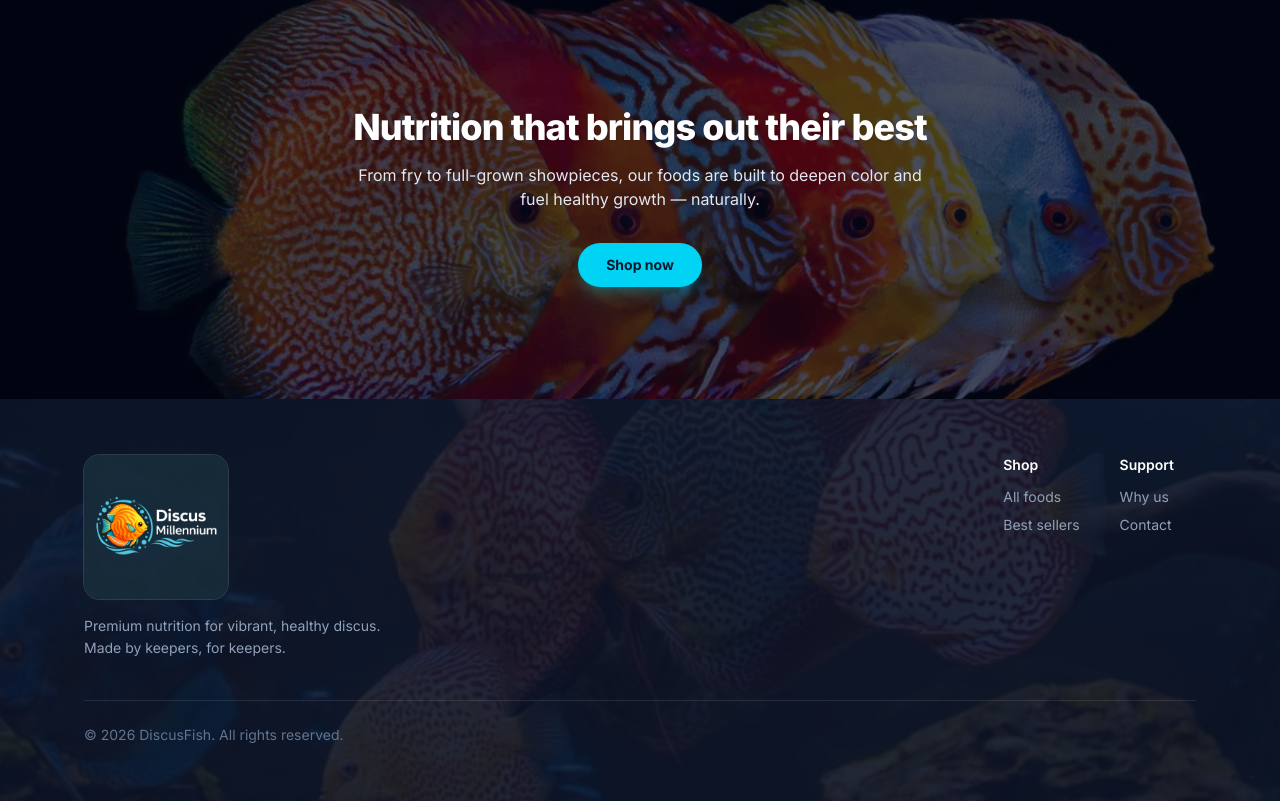
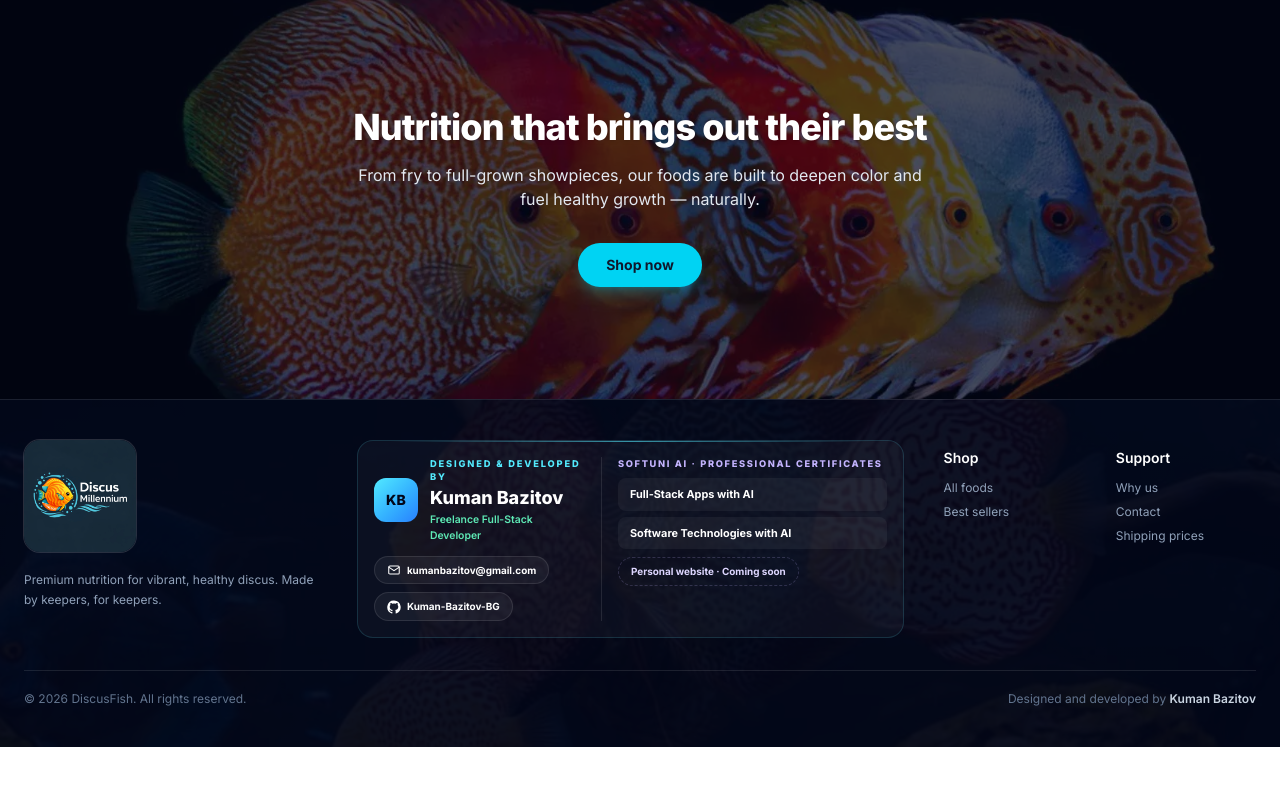
Before and after one commit to discusmilenium1811/Discus-Fish, a React (Vite) app: page / in a window 1280 px wide. Shown: the part 3032-3833 px from the top of the page. After the commit the page ends 3779 px from the top, so only its background shows below. Built offline with nearby package versions, Linux system fonts and the light colour scheme; no server answers; the database is empty.

Commit message:
Feat: enhance footer with creator information and new translations

```diff
--- a/src/components/Footer.tsx
+++ b/src/components/Footer.tsx
@@ -1,66 +1,97 @@
 import { Link } from 'react-router-dom'
 import { useTranslation } from '../i18n/LanguageContext'
 
+const CERTIFICATES = ['Full-Stack Apps with AI', 'Software Technologies with AI']
+
 export function Footer() {
   const { t } = useTranslation()
+
   return (
-    <footer id="footer" className="bg-slate-900/70 text-slate-300">
-      <div className="mx-auto max-w-6xl px-5 py-14">
-        <div className="flex flex-col items-start justify-between gap-8 sm:flex-row">
+    <footer id="footer" className="border-t border-white/10 bg-slate-950/85 text-slate-300">
+      <div className="mx-auto max-w-7xl px-5 py-10 sm:px-6">
+        <div className="grid items-start gap-8 lg:grid-cols-[0.75fr_1.4fr_0.8fr] lg:gap-10">
           <div className="max-w-xs">
-            <div className="flex items-center">
+            <Link to="/" className="inline-flex items-center" aria-label="DiscusFish home">
               <img
                 src="/pictures/Logo/viber_image_2026-06-20_16-16-33-937.jpg"
                 alt="DiscusFish logo"
-                className="h-28 w-auto rounded-2xl object-contain ring-1 ring-white/15 sm:h-36"
+                className="h-24 w-auto rounded-2xl object-contain ring-1 ring-white/15 sm:h-28"
               />
-            </div>
-            <p className="mt-4 text-sm leading-relaxed text-slate-400">
-              {t('footer.tagline')}
-            </p>
+            </Link>
+            <p className="mt-3 text-xs leading-5 text-slate-400">{t('footer.tagline')}</p>
           </div>
 
-          <div className="grid grid-cols-2 gap-10 text-sm">
+          <section className="relative overflow-hidden rounded-2xl border border-cyan-300/15 bg-white/[0.035] p-4">
+            <div className="absolute inset-x-8 top-0 h-px bg-gradient-to-r from-transparent via-cyan-300/60 to-transparent" />
+            <div className="grid gap-4 sm:grid-cols-[0.85fr_1.15fr]">
+              <div>
+                <div className="flex items-center gap-3">
+                  <div className="grid h-11 w-11 shrink-0 place-items-center rounded-xl bg-gradient-to-br from-cyan-300 to-blue-500 text-sm font-black text-slate-950">KB</div>
+                  <div>
+                    <p className="text-[0.58rem] font-extrabold uppercase tracking-[0.2em] text-cyan-300">{t('footer.creatorEyebrow')}</p>
+                    <h2 className="text-lg font-black text-white">Kuman Bazitov</h2>
+                    <p className="text-[0.65rem] font-semibold text-emerald-300">{t('footer.creatorRole')}</p>
+                  </div>
+                </div>
+
+                <div className="mt-3 flex flex-col items-start gap-2">
+                  <a href="https://mail.google.com/mail/?view=cm&fs=1&to=kumanbazitov@gmail.com" target="_blank" rel="noopener noreferrer" className="inline-flex items-center gap-1.5 rounded-full border border-white/10 bg-white/5 px-3 py-1.5 text-[0.62rem] font-bold text-white transition hover:border-cyan-300/40">
+                    <MailIcon /> kumanbazitov@gmail.com
+                  </a>
+                  <a href="https://github.com/Kuman-Bazitov-BG" target="_blank" rel="noopener noreferrer" className="inline-flex items-center gap-1.5 rounded-full border border-white/10 bg-white/5 px-3 py-1.5 text-[0.62rem] font-bold text-white transition hover:border-cyan-300/40">
+                    <GitHubIcon /> Kuman-Bazitov-BG
+                  </a>
+                </div>
+              </div>
+
+              <div className="border-l border-white/10 pl-4">
+                <p className="mb-2 text-[0.58rem] font-extrabold uppercase tracking-[0.18em] text-violet-300">SoftUni AI · {t('footer.certificates')}</p>
+                <ul className="space-y-1.5">
+                  {CERTIFICATES.map((certificate) => (
+                    <li key={certificate} className="rounded-lg bg-white/5 px-3 py-2 text-[0.68rem] font-bold text-white">
+                      {certificate}
+                    </li>
+                  ))}
+                </ul>
+                <span className="mt-2 inline-flex items-center rounded-full border border-dashed border-violet-300/20 px-3 py-1.5 text-[0.62rem] font-bold text-violet-200">
+                  {t('footer.website')} · {t('footer.comingSoon')}
+                </span>
+              </div>
+            </div>
+          </section>
+
+          <div className="grid grid-cols-2 gap-8 text-sm lg:pt-2">
             <div>
               <h4 className="font-semibold text-white">{t('footer.shop')}</h4>
-              <ul className="mt-3 space-y-2 text-slate-400">
-                <li>
-                  <a href="#products" className="hover:text-teal-400">
-                    {t('footer.allFoods')}
-                  </a>
-                </li>
-                <li>
-                  <a href="#products" className="hover:text-teal-400">
-                    {t('footer.bestSellers')}
-                  </a>
-                </li>
+              <ul className="mt-3 space-y-2 text-xs text-slate-400">
+                <li><Link to="/Cataloge/Products" className="transition hover:text-teal-400">{t('footer.allFoods')}</Link></li>
+                <li><Link to="/Cataloge/Products" className="transition hover:text-teal-400">{t('footer.bestSellers')}</Link></li>
               </ul>
             </div>
             <div>
               <h4 className="font-semibold text-white">{t('footer.support')}</h4>
-              <ul className="mt-3 space-y-2 text-slate-400">
-                <li>
-                  <Link to="/why-us" className="hover:text-teal-400">
-                    {t('footer.whyUs')}
-                  </Link>
-                </li>
-                <li>
-                  <a
-                    href="mailto:hello@discusfish.app"
-                    className="hover:text-teal-400"
-                  >
-                    {t('footer.contact')}
-                  </a>
-                </li>
+              <ul className="mt-3 space-y-2 text-xs text-slate-400">
+                <li><Link to="/why-us" className="transition hover:text-teal-400">{t('footer.whyUs')}</Link></li>
+                <li><Link to="/contact" className="transition hover:text-teal-400">{t('footer.contact')}</Link></li>
+                <li><Link to="/shipping-prices" className="transition hover:text-teal-400">{t('nav.shippingPrices')}</Link></li>
               </ul>
             </div>
           </div>
         </div>
 
-        <div className="mt-10 border-t border-white/10 pt-6 text-sm text-slate-500">
-          © {new Date().getFullYear()} DiscusFish. {t('footer.rights')}
+        <div className="mt-8 flex flex-col gap-2 border-t border-white/10 pt-5 text-xs text-slate-500 sm:flex-row sm:items-center sm:justify-between">
+          <span>© {new Date().getFullYear()} DiscusFish. {t('footer.rights')}</span>
+          <span>{t('footer.craftedBy')} <a href="https://github.com/Kuman-Bazitov-BG" target="_blank" rel="noopener noreferrer" className="font-semibold text-slate-300 transition hover:text-cyan-300">Kuman Bazitov</a></span>
         </div>
       </div>
     </footer>
   )
 }
+
+function MailIcon() {
+  return <svg viewBox="0 0 24 24" fill="none" stroke="currentColor" strokeWidth="1.8" className="h-3.5 w-3.5" aria-hidden="true"><rect x="3" y="5" width="18" height="14" rx="2" /><path d="m3 7 9 6 9-6" /></svg>
+}
+
+function GitHubIcon() {
+  return <svg viewBox="0 0 24 24" fill="currentColor" className="h-3.5 w-3.5" aria-hidden="true"><path d="M12 .7A11.5 11.5 0 0 0 8.36 23.1c.58.1.79-.25.79-.56v-2.23c-3.22.7-3.9-1.37-3.9-1.37-.53-1.34-1.29-1.7-1.29-1.7-1.05-.72.08-.7.08-.7 1.17.08 1.78 1.2 1.78 1.2 1.04 1.77 2.72 1.26 3.38.96.1-.75.4-1.26.74-1.55-2.57-.29-5.27-1.29-5.27-5.69 0-1.26.45-2.28 1.19-3.09-.12-.29-.52-1.46.11-3.05 0 0 .97-.31 3.16 1.18a10.9 10.9 0 0 1 5.75 0c2.2-1.49 3.16-1.18 3.16-1.18.63 1.59.23 2.76.11 3.05.74.81 1.19 1.83 1.19 3.09 0 4.42-2.71 5.4-5.29 5.68.42.36.79 1.07.79 2.16v3.2c0 .31.21.67.8.56A11.5 11.5 0 0 0 12 .7Z" /></svg>
+}
--- a/src/i18n/translations.ts
+++ b/src/i18n/translations.ts
@@ -253,6 +253,17 @@ export const translations = {
     'footer.whyUs': 'Why us',
     'footer.contact': 'Contact',
     'footer.rights': 'All rights reserved.',
+    'footer.creatorEyebrow': 'Designed & developed by',
+    'footer.creatorRole': 'Freelance Full-Stack Developer',
+    'footer.creatorIntro': 'Building thoughtful, modern web experiences with full-stack technologies and AI-assisted development.',
+    'footer.email': 'Email me',
+    'footer.website': 'Personal website',
+    'footer.comingSoon': 'Coming soon',
+    'footer.certificates': 'Professional certificates',
+    'footer.certificatesIntro': 'Certified training in building complete applications and modern software with artificial intelligence.',
+    'footer.grade': 'Grade',
+    'footer.verify': 'Verify',
+    'footer.craftedBy': 'Designed and developed by',
 
     // Cart drawer
     'cart.title': 'Your cart',
@@ -612,6 +623,17 @@ export const translations = {
     'footer.whyUs': 'Γιατί εμάς',
     'footer.contact': 'Επικοινωνία',
     'footer.rights': 'Με την επιφύλαξη παντός δικαιώματος.',
+    'footer.creatorEyebrow': 'Σχεδιασμός & ανάπτυξη από',
+    'footer.creatorRole': 'Freelance Full-Stack Developer',
+    'footer.creatorIntro': 'Δημιουργία προσεγμένων, σύγχρονων διαδικτυακών εμπειριών με full-stack τεχνολογίες και ανάπτυξη με τη βοήθεια AI.',
+    'footer.email': 'Στείλτε μου email',
+    'footer.website': 'Προσωπική ιστοσελίδα',
+    'footer.comingSoon': 'Σύντομα διαθέσιμη',
+    'footer.certificates': 'Επαγγελματικά πιστοποιητικά',
+    'footer.certificatesIntro': 'Πιστοποιημένη εκπαίδευση στη δημιουργία ολοκληρωμένων εφαρμογών και σύγχρονου λογισμικού με τεχνητή νοημοσύνη.',
+    'footer.grade': 'Βαθμός',
+    'footer.verify': 'Έλεγχος',
+    'footer.craftedBy': 'Σχεδιάστηκε και αναπτύχθηκε από',
 
     // Cart drawer
     'cart.title': 'Το καλάθι σας',
@@ -971,6 +993,17 @@ export const translations = {
     'footer.whyUs': 'Защо нас',
     'footer.contact': 'Контакт',
     'footer.rights': 'Всички права запазени.',
+    'footer.creatorEyebrow': 'Дизайн и разработка от',
+    'footer.creatorRole': 'Freelance Full-Stack Developer',
+    'footer.creatorIntro': 'Създавам прецизни и модерни уеб приложения с full-stack технологии и разработка, подпомогната от изкуствен интелект.',
+    'footer.email': 'Изпрати ми имейл',
+    'footer.website': 'Личен уебсайт',
+    'footer.comingSoon': 'Очаквайте скоро',
+    'footer.certificates': 'Професионални сертификати',
+    'footer.certificatesIntro': 'Сертифицирано обучение за създаване на цялостни приложения и модерен софтуер с изкуствен интелект.',
+    'footer.grade': 'Оценка',
+    'footer.verify': 'Провери',
+    'footer.craftedBy': 'Дизайн и разработка от',
 
     // Cart drawer
     'cart.title': 'Вашата количка',
```
